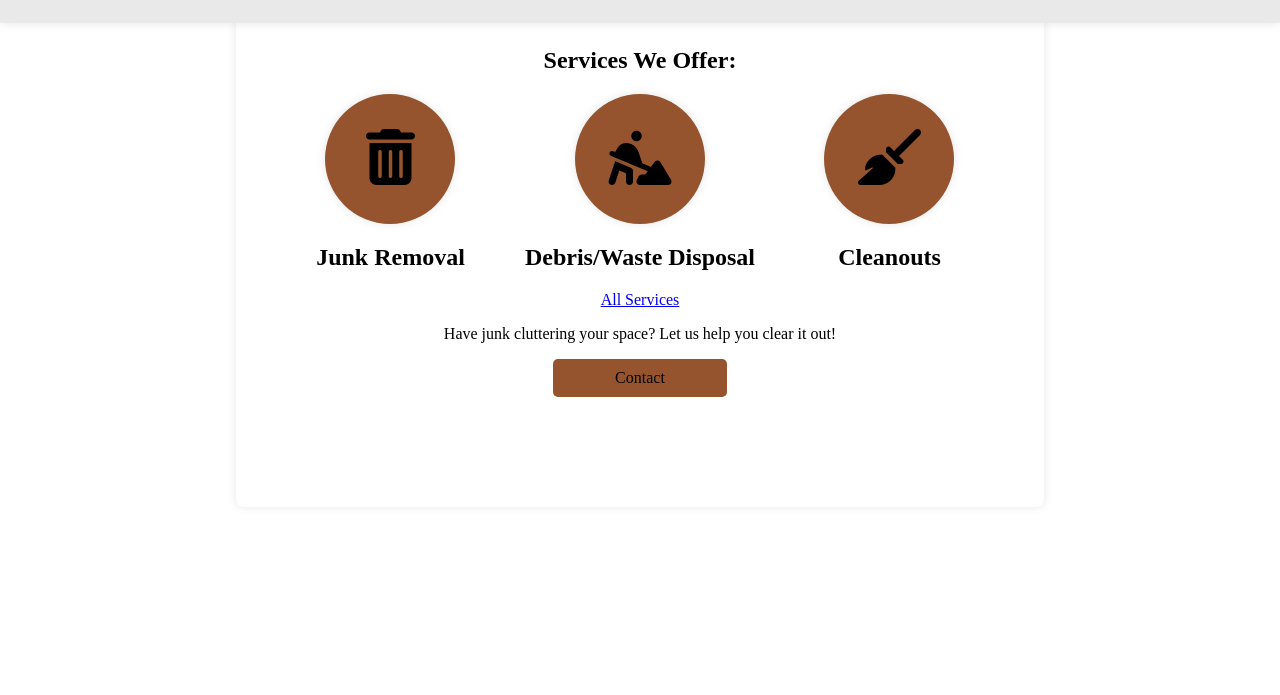
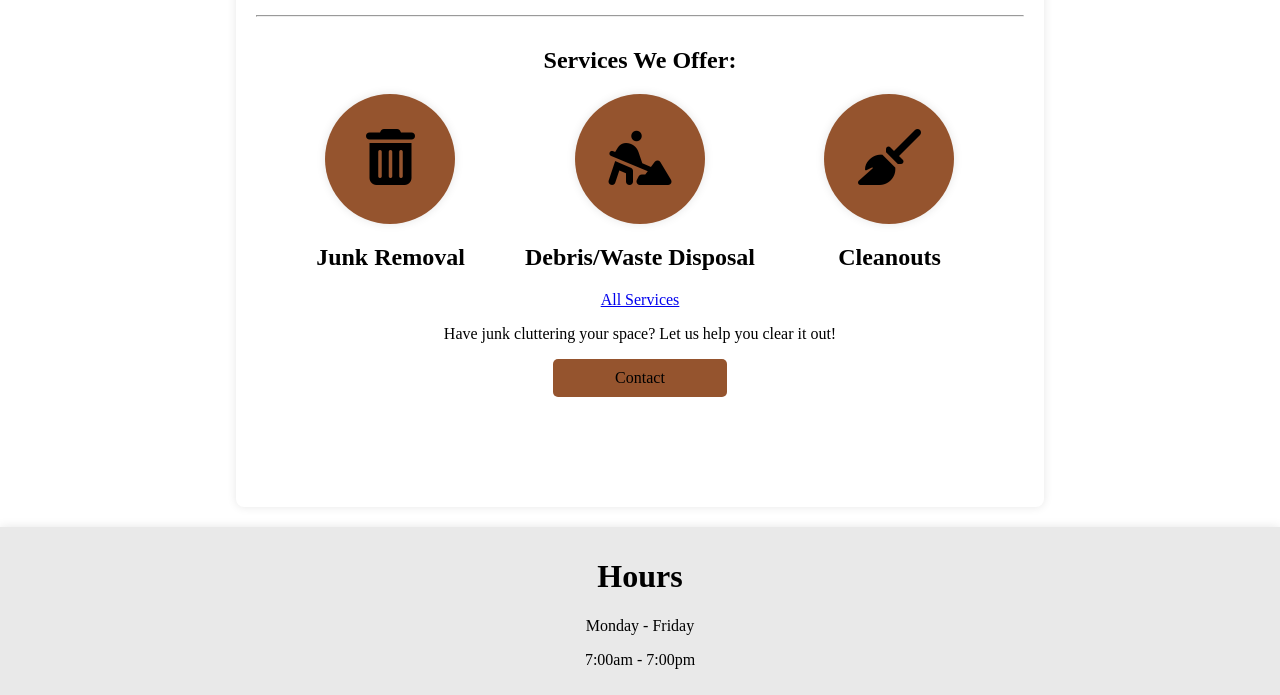
Before and after one commit to porterthomas1/JunkRemovalWebsite, a plain HTML site: page index.html in a window 1280 px wide. Shown: the part 777-1472 px from the top of the page. Before the commit the page ends 1304 px from the top, so only its background shows below. Drawn offline with Linux system fonts and the light colour scheme.

Commit message:
footer test

```diff
--- a/main.css
+++ b/main.css
@@ -70,12 +70,11 @@ hr {
 }
 
 footer {
-  position: fixed;
-  bottom: 0;
-  left: 0;
+  position: static; /* Keep the footer position static */
   width: 100%;
   background-color: rgb(233, 233, 233);
   box-shadow: 0 0 10px rgba(0, 0, 0, 0.1);
+  margin-top: auto; /* This will push the footer to the bottom */
 }
 
 .footer-content {
```
